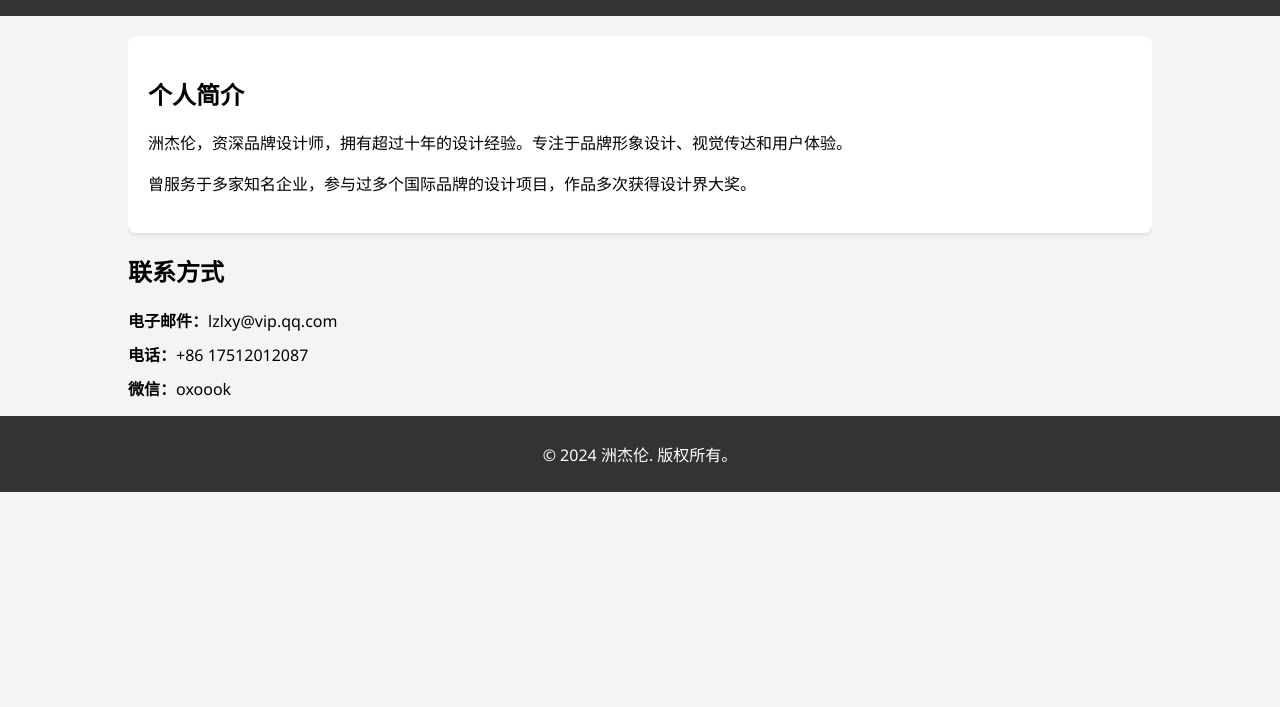
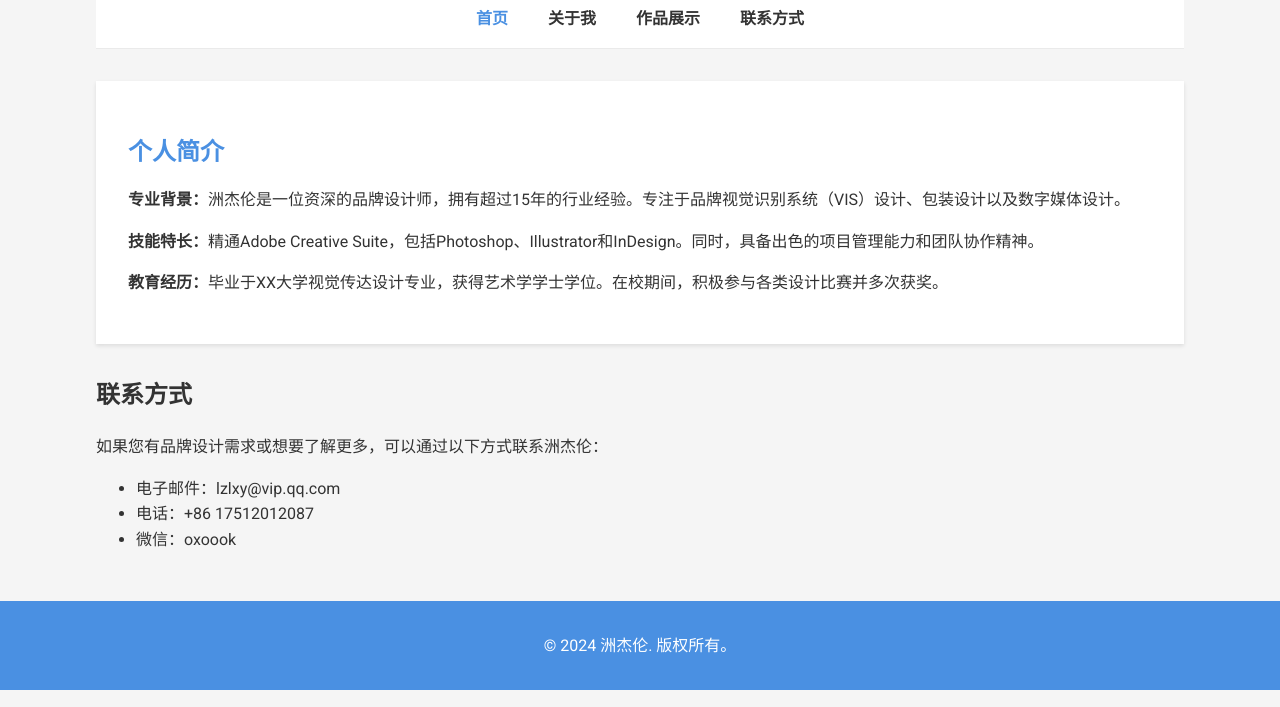
Before and after one commit to oxoook/lzz, a plain HTML site: page index.html in a window 1280 px wide. Shown: the part 93-800 px from the top of the page. Drawn offline with Linux system fonts and the light colour scheme.

Commit message:
Update index.html

```diff
--- a/index.html
+++ b/index.html
@@ -3,80 +3,129 @@
 <head>
   <meta charset="UTF-8">
   <meta name="viewport" content="width=device-width, initial-scale=1.0">
-  <title>洲杰伦个人网站 - 关于我</title>
+  <title>洲杰伦个人网站 - 首页</title>
+  <link href="https://fonts.googleapis.com/css?family=Roboto:400,700&display=swap" rel="stylesheet">
   <style>
+    body, h1, h2, h3, p {
+      font-family: 'Roboto', sans-serif;
+    }
     body {
-      font-family: 'Segoe UI', Tahoma, Geneva, Verdana, sans-serif;
+      background-color: #f5f5f5;
+      color: #333;
       margin: 0;
       padding: 0;
-      background-color: #f4f4f4;
+      line-height: 1.6;
     }
     .container {
-      width: 80%;
+      width: 85%;
+      max-width: 1200px;
       margin: auto;
-      overflow: hidden;
     }
-    header, footer {
-      background-color: #333;
-      color: #fff;
+    header {
+      background-color: #4a90e2;
+      color: #ffffff;
+      padding: 1rem;
       text-align: center;
-      padding: 10px 0;
     }
-    .profile-section {
-      margin-top: 20px;
-      padding: 20px;
-      background-color: #fff;
-      border-radius: 8px;
+    header h1 {
+      margin: 0;
+    }
+    nav ul {
+      list-style-type: none;
+      padding: 0;
+      margin: 0;
+      display: flex;
+      justify-content: center;
+      background: #ffffff;
+      padding: 1rem 0;
+      border-bottom: 1px solid #eaeaea;
+    }
+    nav ul li {
+      margin: 0 20px;
+    }
+    nav ul li a {
+      text-decoration: none;
+      color: #333;
+      font-weight: 700;
+    }
+    nav ul li a:hover, nav ul li a.active {
+      color: #4a90e2;
+    }
+    main {
+      padding: 2rem 0;
+    }
+    .section {
+      background: #ffffff;
+      padding: 2rem;
+      margin-bottom: 2rem;
       box-shadow: 0 2px 4px rgba(0,0,0,0.1);
     }
     .section-title {
-      margin-bottom: 20px;
-      font-size: 24px;
-      font-weight: bold;
+      margin-bottom: 1rem;
+      color: #4a90e2;
     }
-    .section-content {
-      line-height: 1.6;
+    footer {
+      background-color: #4a90e2;
+      color: #ffffff;
+      text-align: center;
+      padding: 1rem 0;
     }
-    .section-content p {
-      margin-bottom: 15px;
+    @media (max-width: 768px) {
+      nav ul {
+        flex-direction: column;
+        align-items: center;
       }
-    .contact-info {
-      list-style: none;
-      padding: 0;
+      nav ul li {
+        margin: 10px 0;
       }
-    .contact-info li {
-      margin-bottom: 10px;
     }
   </style>
 </head>
 <body>
   <header>
+    <div class="container">
       <h1>洲杰伦个人网站</h1>
+    </div>
   </header>
 
+  <nav>
     <div class="container">
-    <section class="profile-section">
+      <ul>
+        <li><a href="index.html" class="active">首页</a></li>
+        <li><a href="about.html">关于我</a></li>
+        <li><a href="works.html">作品展示</a></li>
+        <li><a href="contact.html">联系方式</a></li>
+      </ul>
+    </div>
+  </nav>
+
+  <div class="container">
+    <main>
+      <section id="intro" class="section">
         <h2 class="section-title">个人简介</h2>
-      <div class="section-content">
-        <p>洲杰伦，资深品牌设计师，拥有超过十年的设计经验。专注于品牌形象设计、视觉传达和用户体验。</p>
-        <p>曾服务于多家知名企业，参与过多个国际品牌的设计项目，作品多次获得设计界大奖。</p>
-      </div>
+        <p><strong>专业背景：</strong>洲杰伦是一位资深的品牌设计师，拥有超过15年的行业经验。专注于品牌视觉识别系统（VIS）设计、包装设计以及数字媒体设计。</p>
+        <p><strong>技能特长：</strong>精通Adobe Creative Suite，包括Photoshop、Illustrator和InDesign。同时，具备出色的项目管理能力和团队协作精神。</p>
+        <p><strong>教育经历：</strong>毕业于XX大学视觉传达设计专业，获得艺术学学士学位。在校期间，积极参与各类设计比赛并多次获奖。</p>
       </section>
 
-    <!-- 其他个人信息部分 -->
-
-    <section class="contact-section">
-      <h2 class="section-title">联系方式</h2>
-      <ul class="contact-info">
-        <li><strong>电子邮件：</strong>lzlxy@vip.qq.com</li>
-        <li><strong>电话：</strong>+86 17512012087</li>
-        <li><strong>微信：</strong>oxoook</li>
+      <!-- 其他内容部分可以继续添加 -->
+  <section>
+      <h2>联系方式</h2>
+      <p>如果您有品牌设计需求或想要了解更多，可以通过以下方式联系洲杰伦：</p>
+      <ul>
+        <li>电子邮件：lzlxy@vip.qq.com</li>
+        <li>电话：+86 17512012087</li>
+        <li>微信：oxoook</li>
       </ul>
     </section>
+
+    </main>
   </div>
 
   <footer>
+    <div class="container">
       <p>&copy; 2024 洲杰伦. 版权所有。</p>
+    </div>
   </footer>
 </body>
 </html>
```
Lines whose indentation alone changed are shown as unchanged.
